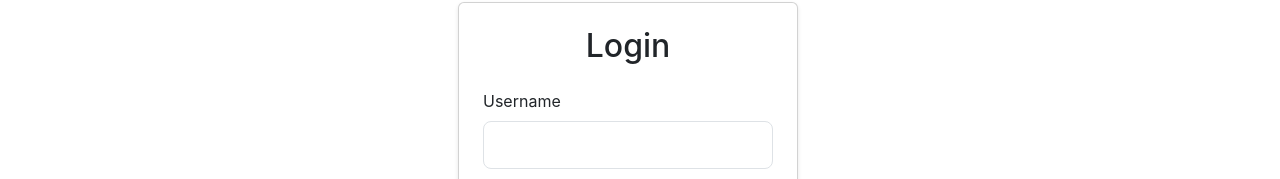
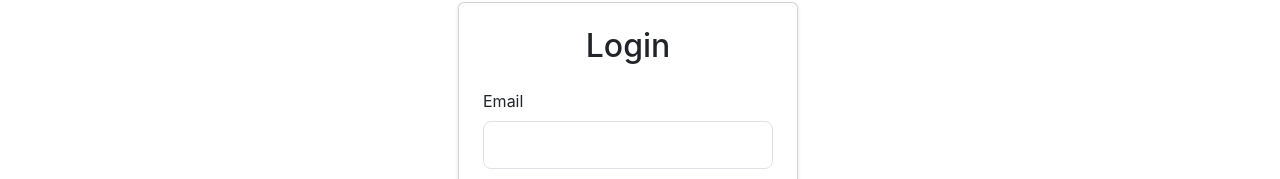
Before and after one commit to hsu022210/Snippets-frontend, a React (Vite) app: page /login in a window 1280 px wide. Shown: the part 126-305 px from the top of the page. Built offline with nearby package versions, Linux system fonts and the light colour scheme.

Commit message:
change login to email

```diff
--- a/src/contexts/AuthContext.jsx
+++ b/src/contexts/AuthContext.jsx
@@ -146,18 +146,18 @@ export const AuthProvider = ({ children }) => {
           email,
         })
       );
-      return await login(username, password);
+      return await login(email, password);
     } catch (error) {
       console.error('Registration error:', error);
       throw error;
     }
   };
 
-  const login = async (username, password) => {
+  const login = async (email, password) => {
     try {
       const response = await makeRequest(
         () => api.post('/auth/login/', {
-          username,
+          email,
           password,
         })
       );
--- a/src/pages/Login.jsx
+++ b/src/pages/Login.jsx
@@ -9,7 +9,7 @@ import SubmitButton from '../components/auth/SubmitButton';
 
 const Login = () => {
   const [formData, setFormData] = useState({
-    username: '',
+    email: '',
     password: ''
   });
   const [error, setError] = useState('');
@@ -30,7 +30,7 @@ const Login = () => {
     try {
       setError('');
       setLoading(true);
-      const success = await login(formData.username, formData.password);
+      const success = await login(formData.email, formData.password);
       if (success) {
         await new Promise(resolve => setTimeout(resolve, 500));
         navigate('/snippets');
@@ -50,15 +50,15 @@ const Login = () => {
       {error && <Alert variant="danger">{error}</Alert>}
       <Form onSubmit={handleSubmit} autoComplete="on">
         <FormField
-          label="Username"
-          type="text"
-          name="username"
-          id="username"
-          value={formData.username}
+          label="Email"
+          type="email"
+          name="email"
+          id="email"
+          value={formData.email}
           onChange={handleChange}
           disabled={loading}
           required
-          autoComplete="username"
+          autoComplete="email"
         />
         <PasswordInput
           label="Password"
```
Also changed, not shown: 1 other file (tests, documents, lock files or other folders).
